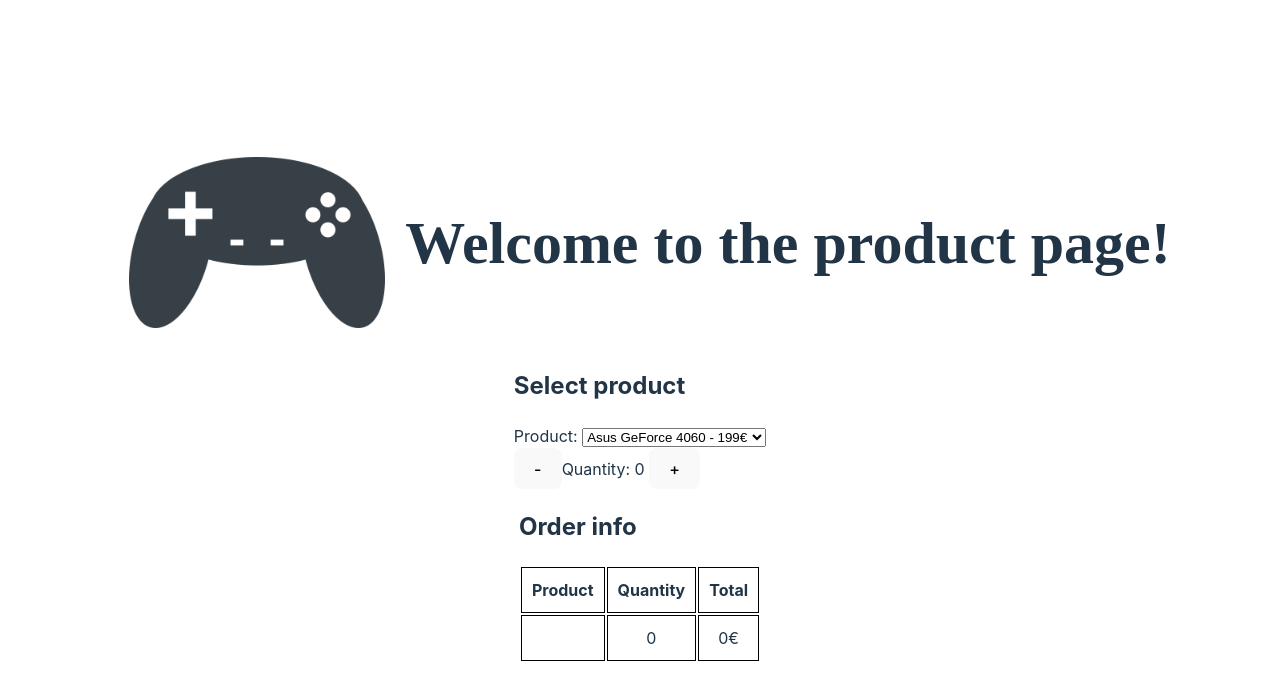
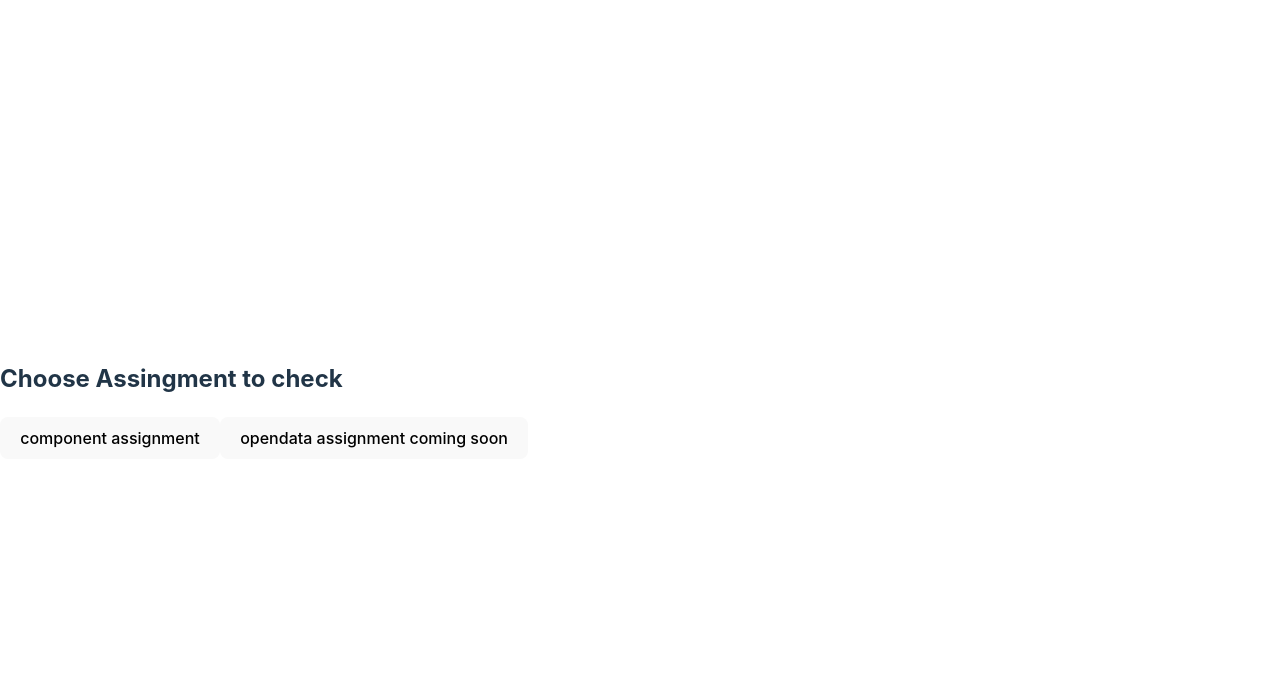
Before and after one commit to NikoKola1/dynamic-webpage-exercises, a React (Vite) app: page / in a window 1280 px wide. Shown: the top 700 px of the page. Built offline with nearby package versions, Linux system fonts and the light colour scheme.

Commit message:
Routing added on app.jsx

```diff
--- a/package.json
+++ b/package.json
@@ -11,7 +11,8 @@
   },
   "dependencies": {
     "react": "^18.3.1",
-    "react-dom": "^18.3.1"
+    "react-dom": "^18.3.1",
+    "react-router-dom": "^6.26.2"
   },
   "devDependencies": {
     "@eslint/js": "^9.11.1",
--- a/src/App.jsx
+++ b/src/App.jsx
@@ -1,16 +1,46 @@
-import { useState } from 'react'
+import { useState } from 'react';
 import CompAssignment from './componentAssignment.jsx';
+import { createBrowserRouter, Link, Navigate, RouterProvider, useNavigate } from 'react-router-dom';
+//import OpenDataAssignment from './OpenDataAssignment';
 //import reactLogo from './assets/react.svg'
 //import viteLogo from '/vite.svg'
 //import './App.css'
 
+function Home(){
+  return(
+    <>
+      <h2>Choose Assingment to check</h2>
+      <Link to='/componentassignment'>
+      <button>component assignment</button>
+      </Link>
+      <Link to='/opendataassignment'>
+      <button>opendata assignment coming soon</button>
+      </Link>
+    </>
+  );
+}
+
+const myRouter = createBrowserRouter([
+  {
+    path: '/',
+    element: <Home/>,
+  },
+  {
+    path: '/componentassignment',
+    element: <CompAssignment/>,
+  },
+ // {
+  //  path: '/opendataassignment',
+  //  element: <OpenDataAssignment/>
+ // };
+]);
+
 function App() {
-
   return (
-    <div>
-      <CompAssignment/>
-    </div>
+    <>
+      <RouterProvider router={myRouter}/>
+    </>
   );
-};
+}
 
 export default App
```
Also changed, not shown: 1 other file (tests, documents, lock files or other folders).
